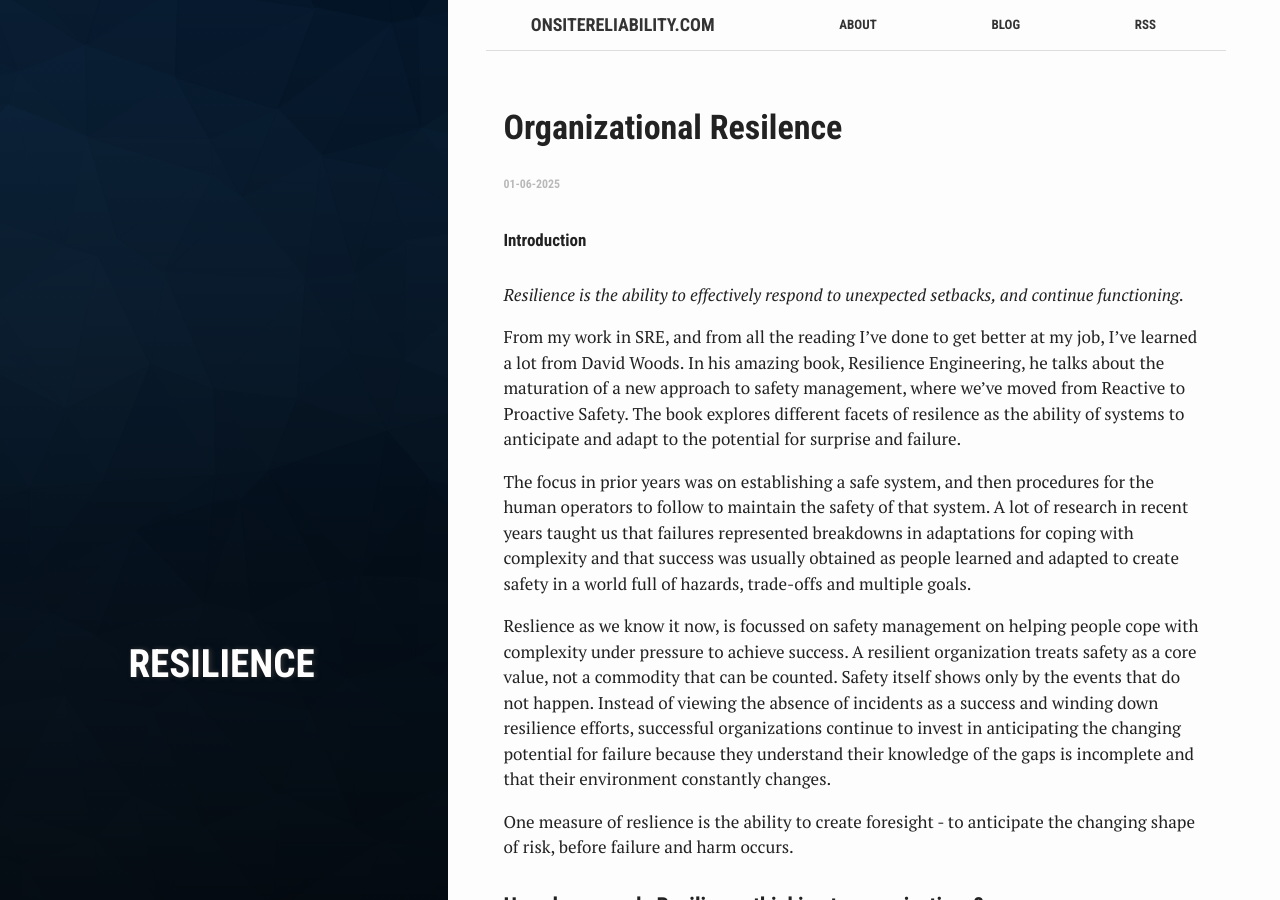
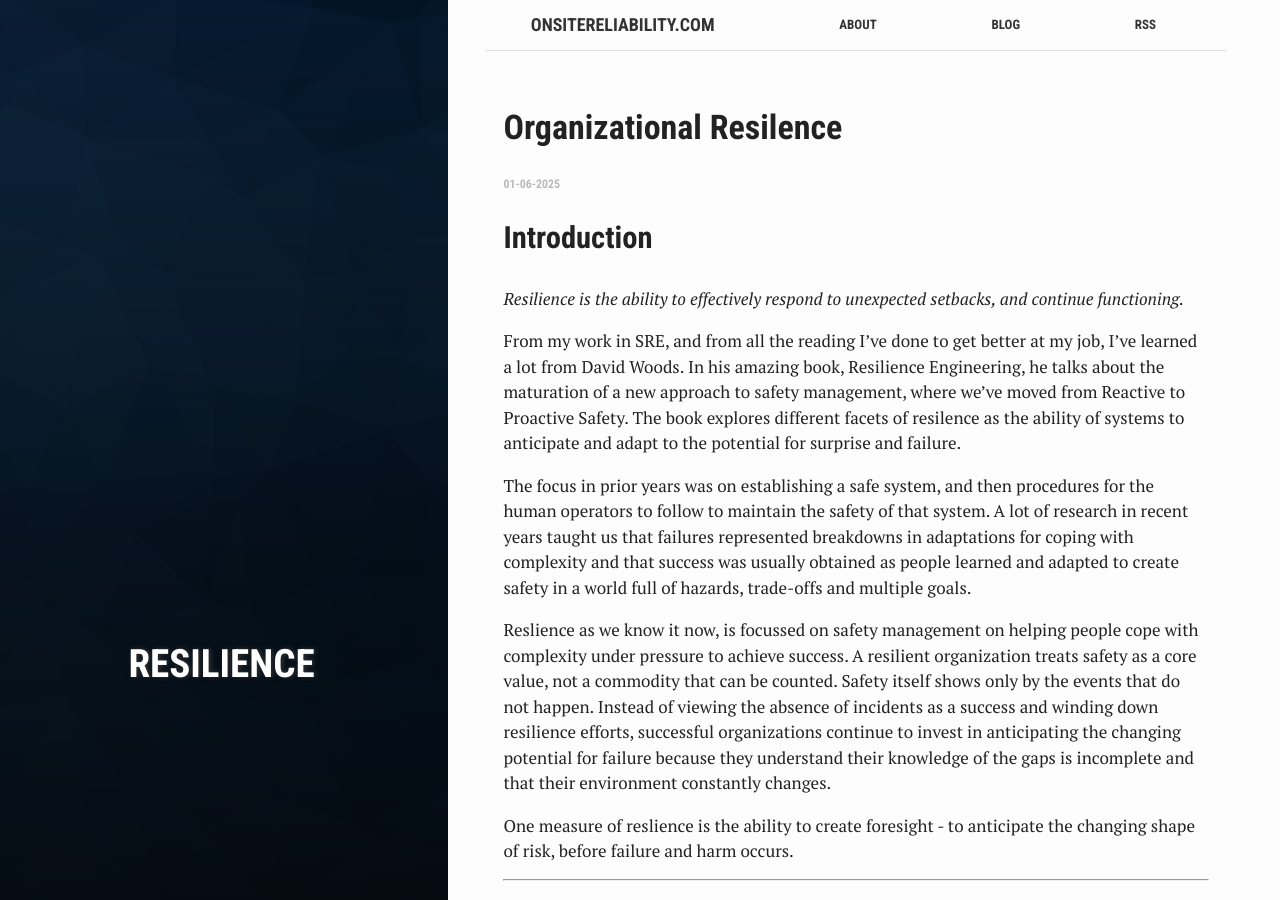
Before and after one commit to qapage/qapage.github.io, a Jekyll site: the page built from _posts/2025-06-01-Organizational-Resilience.md, in a window 1280 px wide and 900 px high. Built offline with Jekyll 4.4.1, drawn with Linux system fonts in a browser that asks for light colours.

```diff
--- a/_posts/2025-06-01-Organizational-Resilience.md
+++ b/_posts/2025-06-01-Organizational-Resilience.md
@@ -5,7 +5,7 @@ categories: [Resilience]
 tags: [Resilience]
 ---
 
-##### Introduction
+## Introduction
 
 <em> Resilience is the ability to effectively respond to unexpected setbacks, and continue functioning. </em>
 
@@ -17,7 +17,9 @@ Reslience as we know it now, is focussed on safety management on helping people
 
 One measure of reslience is the ability to create foresight - to anticipate the changing shape of risk, before failure and harm occurs.
 
-#### How do we apply Resilience thinking to organizations?
+---
+
+## How do we apply Resilience thinking to organizations?
 Weick (1993) did a study of the Mann Gulch fire disaster and in his study identified four sources of resilience:
 1. improvisation and bricolage,
 2. virtual role systems,
@@ -32,19 +34,21 @@ Stephanie Duchek in 2019, published 'Organizational Resilience: a capability bas
 
 These stages have their own unique underlying capabilities that together form Organizational Resilience. I'm going to document my learning from this paper, as I read through it in detail. I hope you find this useful.
 
-#### Capabilities tied to Organizational Resilience
+---
+
+## Capabilities tied to Organizational Resilience
 
 The underlying capabilities tied to Organizational Resilience can be categorized as below,
 
-1. Anticipation capabilities
-* Observation and identification
-* Preparation
-2. Coping capabilities
-* Accepting
-* Developing and implementing solutions
-3. Adaptation capabilities
-* Reflection and learning
-* Organizational change
+1. **Anticipation capabilities**
+	- Observation and identification
+	- Preparation
+2. **Coping capabilities**
+	- Accepting
+	- Developing and implementing solutions
+3. **Adaptation capabilities**
+	- Reflection and learning
+	- Organizational change
 
 Anticipation is the ability to detect critical developments within the firm or in its environment and to adapt proactively. This does not mean every crisis or failure can be prevented, rather it means that some organizations are able to see the unexpected faster and are able to react to it immediately. Organizations must be able to recognize early signals of crisis to respond quickly, and through that response, avoid escalation. These capabilities look different for diferent firms, in different industries but having them in place helps firms see and react to change before their full impact becomes visible. Preparation includes failure prevention, building and testing recovery plans, business continuity management etc. Training and fire drills can help too. The biggest benefit of these exercises is the growing of effective relationships and mutual understanding among those involved in the plan preparation process. They expand general knowledge and technical skills, and general command over resources that can then be called in, on times of emergency.
 
@@ -54,6 +58,8 @@ Adaptation refers to the ability to adopt to critical situations, and to change
 
 As you might have guessed already, these stages (Anticipation, Coping and Adaption) are not seperate or linear phases but are quite overlapping, and dependent on each other. Anticipation and Coping are closely tied. You need to detect things quickly, so you can act on them. And you need to act on them well. When you don't cope well, you might fail and that gives you the opportunity to learn from that failure. Likewise, if you cope successfully, you have an opportunity to learn from success, and recognize what works. Without learning, you will not know what to look for, or how to respond correctly.
 
-#### Summary
+---
+
+## Summary
 
 In summary, organizational resilience is not a static trait but a dynamic capability built through continuous learning, preparation, and adaptation. By cultivating anticipation, coping, and adaptation capabilities, organizations can better navigate complexity, uncertainty, and crisis. Resilience thinking shifts the focus from preventing failure to building the capacity to respond effectively and learn from both success and setbacks. It emphasizes that safety and stability emerge from people’s ability to sense, act, and evolve in the face of change—making resilience an essential part of modern organizational strategy.
```
